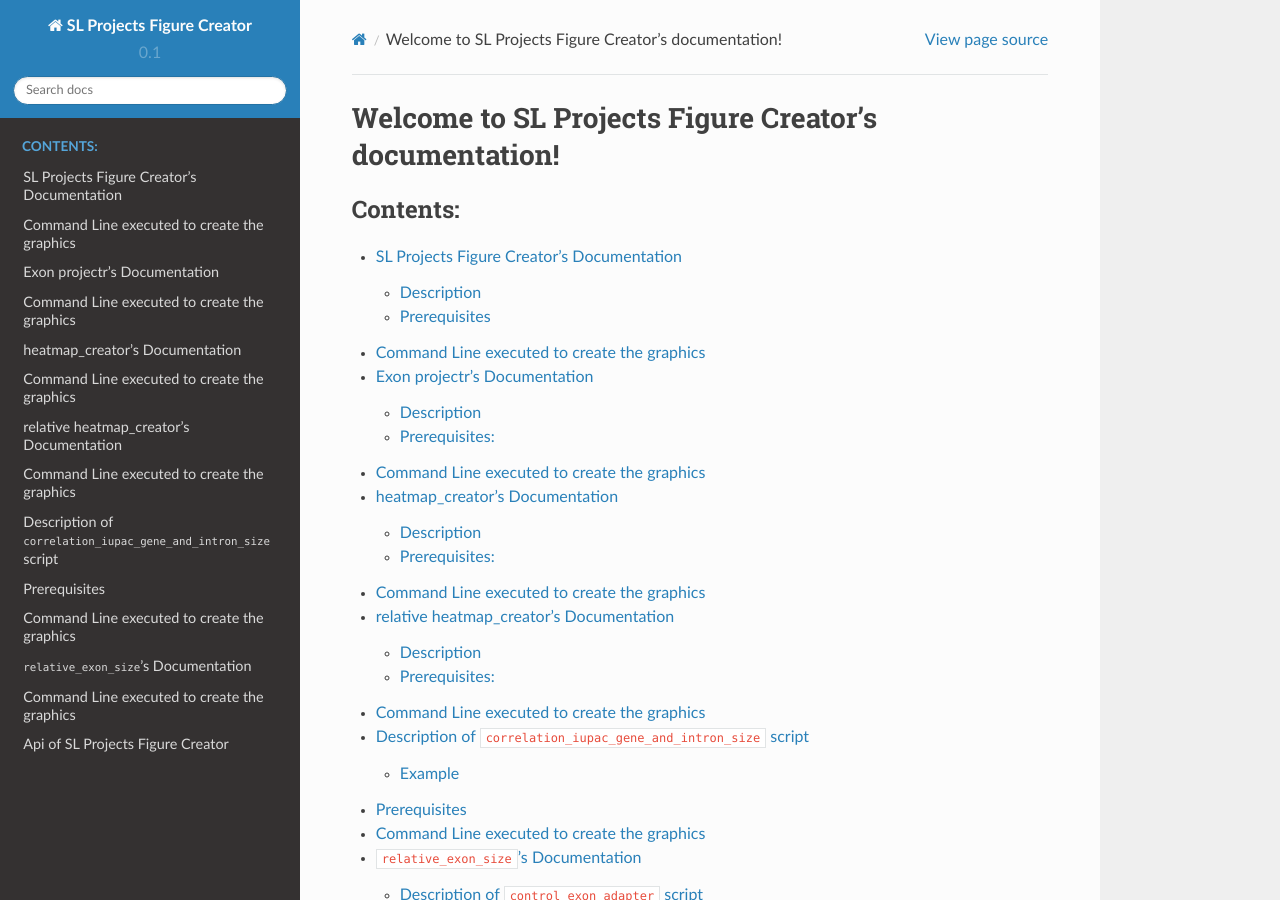
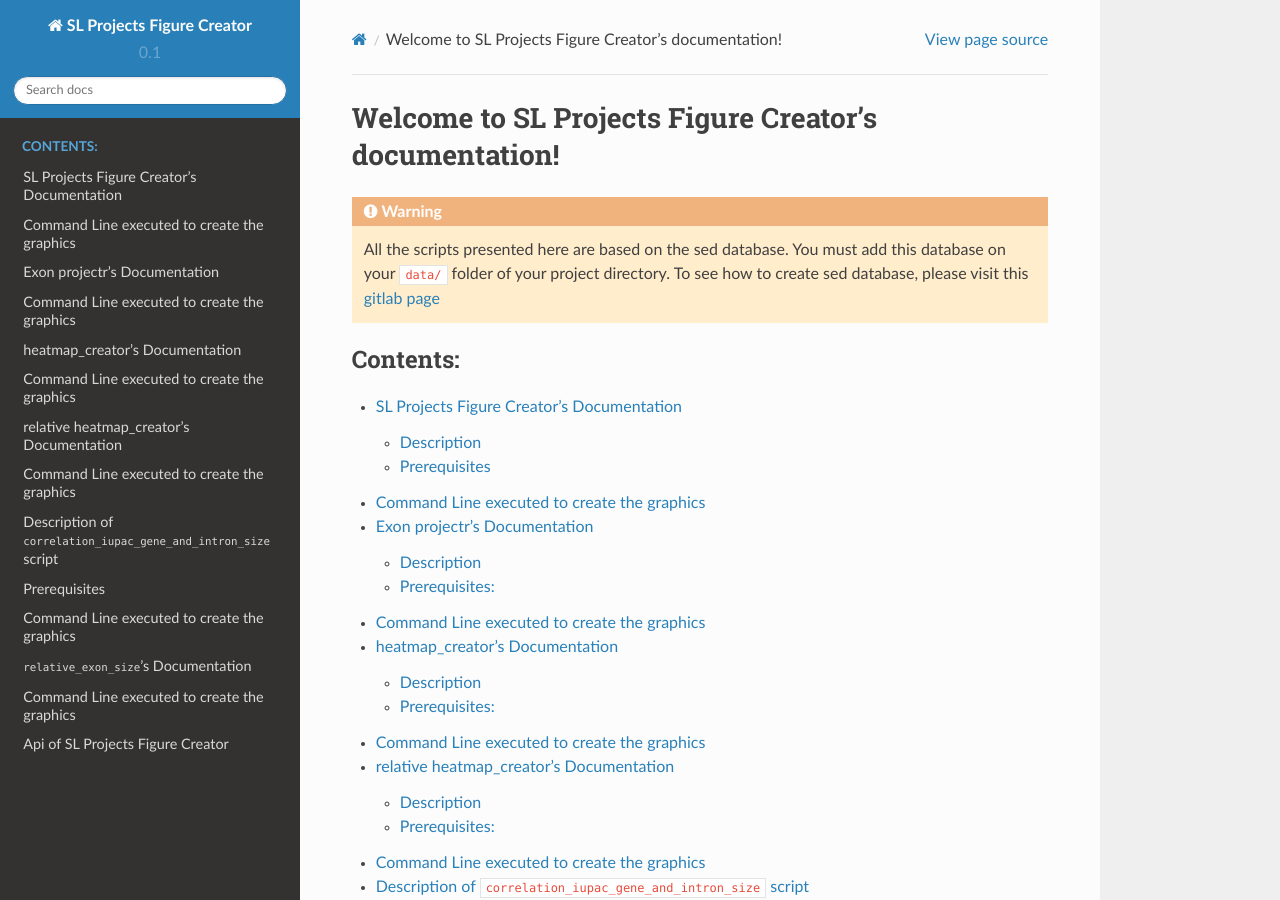
Before and after one commit to LBMC/Lemaire_et_al_2019, a Sphinx documentation site: the page built from Figure_ESA/doc/source/index.rst, in a window 1280 px wide and 900 px high. Built offline with Sphinx 7.4.7 and the Read the Docs theme 2.0.0, drawn with Linux system fonts in a browser that asks for light colours.

Commit message:
doc/source/index.rst : updte the doc

```diff
--- a/Figure_ESA/doc/source/index.rst
+++ b/Figure_ESA/doc/source/index.rst
@@ -5,6 +5,12 @@
 
 Welcome to SL Projects Figure Creator's documentation!
 ======================================================
+
+.. warning::
+
+	All the scripts presented here are based on the sed database. You must add this database on your ``data/`` folder of your project directory.
+	To see how to create sed database, please visit this `gitlab page <https://gitlab.biologie.ens-lyon.fr/Auboeuf/uniform_exons_features/database_creator>`_
+
 
 .. toctree::
    :maxdepth: 2
```
